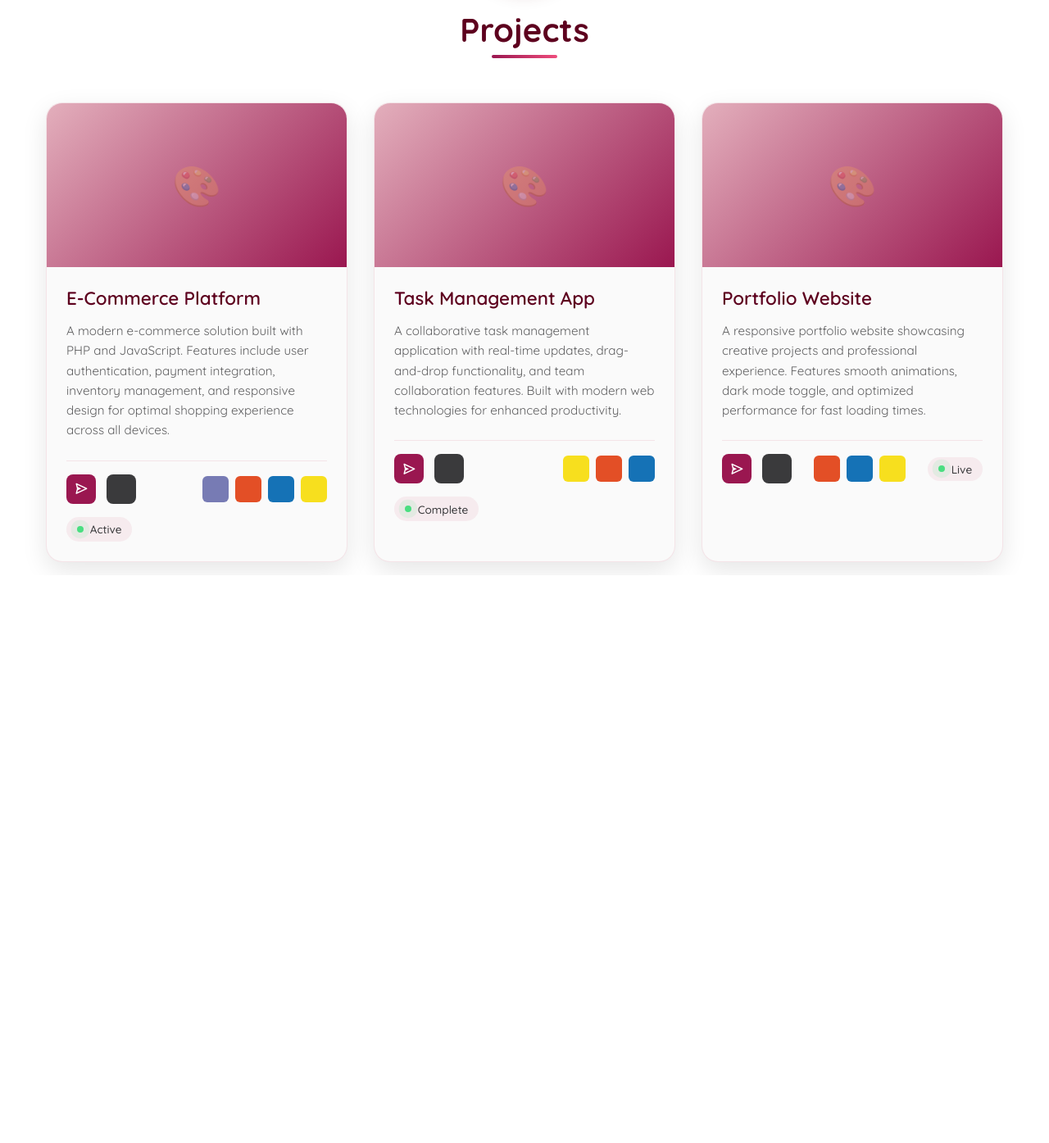
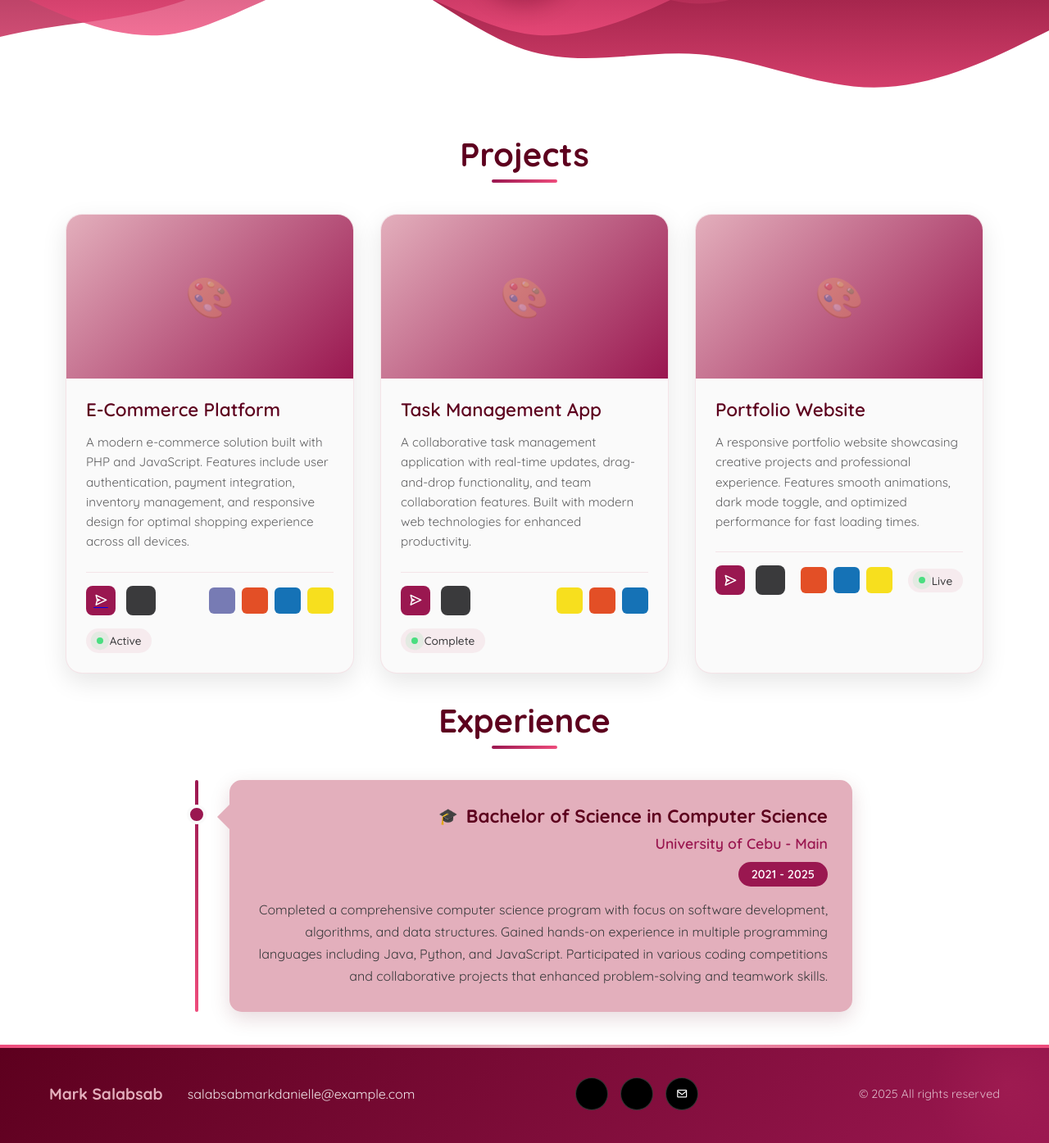
Before and after one commit to KrammyBoy/Portfolio-PHP, a PHP site: page / in a window 1280 px wide. Shown: the part 710-2105 px from the top of the page at 82% size. Before the commit the page ends 1406 px from the top, so only its background shows below. Run offline with PHP 8.4, Linux system fonts and the light colour scheme; some libraries are stand-ins or nearby versions.

Commit message:
Added experience section and footer component

```diff
--- a/src/app/Views/Components/Footer.php
+++ b/src/app/Views/Components/Footer.php
@@ -0,0 +1,18 @@
+<footer class="footer">
+  <div class="footer-content">
+    <div class="footer-left">
+      <div class="footer-name">Mark Salabsab</div>
+      <a href="mailto:your.salabsabmarkdanielle@example.com" class="footer-email"
+        >salabsabmarkdanielle@example.com</a
+      >
+    </div>
+
+    <div class="social-links">
+      <a href="#" class="social-link" title="LinkedIn"><i class='bxl  bx-linkedin'  ></i> </a>
+      <a href="#" class="social-link" title="GitHub"><i class='bxl  bx-github'  ></i> </a>
+      <a href="#" class="social-link" title="Email"><i class='bx  bx-envelope'  ></i> </a>
+    </div>
+
+    <div class="footer-copyright">© 2025 All rights reserved</div>
+  </div>
+</footer>
--- a/src/app/Views/Home.php
+++ b/src/app/Views/Home.php
@@ -1,5 +1,7 @@
     <div class="home">
-        <div class="profile-image"></div>
+        <div class="image-container wave curve">
+            <img src="image.jpg" alt="Profile Picture" class="profile-image"/>
+        </div>
         <div class="project">
             <h1>Projects</h1>
             <div class="projects-container">
@@ -11,8 +13,8 @@
                         <p>A modern e-commerce solution built with PHP and JavaScript. Features include user authentication, payment integration, inventory management, and responsive design for optimal shopping experience across all devices.</p>
                         <div class="moreInfo">
                             <div class="action-buttons">
-                                <i class='bx bx-send'></i>
-                                <i class='bxl bx-github'></i>
+                                <a href="#"><i class='bx bx-send' data-tooltip="Link"></i></a>
+                                <a href="#"><i class='bxl bx-github' data-tooltip="Github"></i></a>
                             </div>
                             <div class="technologies">
                                 <i class='bxl bx-php'></i>
@@ -77,4 +79,19 @@
                 </div>
             </div>
         </div>
+        <div class="experience">
+            <h1>Experience</h1>
+            <div class="experience-container">
+                <div class="timeline-item">
+                    <div class="timeline-content">
+                        <h3 class="degree">Bachelor of Science in Computer Science</h3>
+                        <div class="school">University of Cebu - Main</div>
+                        <span class="duration">2021 - 2025</span>
+                        <p class="description">
+                            Completed a comprehensive computer science program with focus on software development, algorithms, and data structures. Gained hands-on experience in multiple programming languages including Java, Python, and JavaScript. Participated in various coding competitions and collaborative projects that enhanced problem-solving and teamwork skills.
+                        </p>
+                    </div>
+                </div>
+            </div>
+        </div>
     </div>
--- a/src/public/styles/style.css
+++ b/src/public/styles/style.css
@@ -220,23 +221,43 @@ body {
   background: var(--btn-hover);
 }
 
-
 /* Home */
 .home {
   margin-top: 1rem;
-            max-width: 1200px;
   margin: 0 auto;
 }
+.image-container {
+  display: flex;
+  justify-content: center;
+  height: auto;
+  width: 100%;
+  align-items: center;
+  z-index: -1;
+}
+.curve {
+  aspect-ratio: 960/300;
+  width: 100%;
+  height: 20rem;
+  background-repeat: no-repeat;
+  background-position: center;
+  background-size: cover;
+}
+
+.wave {
+  background-image: url("../assets/wave.svg");
+}
+
 .profile-image {
+  position: relative;
+  bottom: 4rem;
   width: 120px;
   height: 120px;
   border-radius: 50%;
   background: linear-gradient(135deg, var(--primary-bg), var(--primary-btn));
-            margin: 1rem auto 2rem;
   box-shadow: 0 8px 24px rgba(93, 0, 30, 0.3);
 }
 
-        .project h1 {
+h1 {
   color: var(--primary-bg);
   font-size: 2.5rem;
   font-weight: 700;
@@ -245,8 +266,8 @@ body {
   position: relative;
 }
 
-        .project h1::after {
-            content: '';
+h1::after {
+  content: "";
   position: absolute;
   bottom: -10px;
   left: 50%;
@@ -260,8 +281,9 @@ body {
 .projects-container {
   display: grid;
   grid-template-columns: repeat(auto-fit, minmax(350px, 1fr));
+  justify-content: center;
   gap: 2rem;
-            padding: 1rem;
+  padding: 0 5rem 0 5rem;
 }
 
 .projectEach {
@@ -339,9 +366,11 @@ body {
   padding-top: 1rem;
   border-top: 1px solid rgba(227, 175, 188, 0.3);
 }
+
 .action-buttons {
   display: flex;
   gap: 0.8rem;
+  position: relative;
 }
 
 .action-buttons i {
@@ -448,7 +478,279 @@ body {
   }
 }
 
+/* Experience Section */
 
+.experience {
+  padding: 0 5rem 0 5rem;
+  max-width: 75rem;
+  margin: 0 auto;
+  margin-top: 2rem;
+}
+.experience-container {
+  position: relative;
+  max-width: 800px;
+  margin: 0 auto;
+}
+.experience-container::before {
+  content: "";
+  position: absolute;
+  top: 0;
+  bottom: 0;
+  width: 4px;
+  background: linear-gradient(180deg, var(--primary-btn), var(--btn-hover));
+  transform: translateX(-50%);
+  border-radius: 2px;
+}
+
+.timeline-item {
+  position: relative;
+  width: 100%;
+  margin-bottom: 40px;
+  opacity: 0;
+  animation: fadeInUp 0.8s forwards;
+}
+
+.timeline-item:nth-child(1) {
+  animation-delay: 0.2s;
+}
+.timeline-item:nth-child(2) {
+  animation-delay: 0.4s;
+}
+.timeline-item:nth-child(3) {
+  animation-delay: 0.6s;
+}
+.timeline-item:nth-child(4) {
+  animation-delay: 0.8s;
+}
+
+@keyframes fadeInUp {
+  from {
+    opacity: 0;
+    transform: translateY(30px);
+  }
+  to {
+    opacity: 1;
+    transform: translateY(0);
+  }
+}
+
+.timeline-content {
+  position: relative;
+  width: 95%;
+  padding: 30px;
+  background: var(--card-bg);
+  border-radius: 15px;
+  box-shadow: 0 8px 25px rgba(93, 0, 30, 0.15);
+  transition: all 0.3s ease;
+}
+
+.timeline-content:hover {
+  transform: translateY(-5px);
+  box-shadow: 0 12px 35px rgba(93, 0, 30, 0.2);
+}
+
+/* Alternate sides */
+.timeline-item:nth-child(odd) .timeline-content {
+  margin-left: auto;
+  text-align: right;
+}
+
+.timeline-item:nth-child(even) .timeline-content {
+  margin-right: auto;
+  text-align: left;
+}
+
+/* Timeline dots */
+.timeline-item::before {
+  content: "";
+  position: absolute;
+  top: 30px;
+  width: 16px;
+  height: 16px;
+  background: var(--primary-btn);
+  border: 4px solid var(--section-bg);
+  border-radius: 50%;
+  transform: translateX(-50%);
+  z-index: 2;
+  transition: all 0.3s ease;
+}
+
+.timeline-item:hover::before {
+  background: var(--btn-hover);
+  transform: translateX(-50%) scale(1.2);
+}
+
+/* Arrows pointing to timeline */
+.timeline-content::before {
+  content: "";
+  position: absolute;
+  top: 30px;
+  width: 0;
+  height: 0;
+  border: 15px solid transparent;
+}
+
+.timeline-item:nth-child(odd) .timeline-content::before {
+  left: -30px;
+  border-right-color: var(--card-bg);
+}
+
+.timeline-item:nth-child(even) .timeline-content::before {
+  right: -30px;
+  border-left-color: var(--card-bg);
+}
+
+.degree {
+  font-size: 1.4rem;
+  font-weight: 700;
+  color: var(--primary-bg);
+  margin-bottom: 8px;
+  display: flex;
+  align-items: center;
+  gap: 10px;
+}
+
+.timeline-item:nth-child(odd) .degree {
+  justify-content: flex-end;
+}
+
+.degree::before {
+  content: "🎓";
+  font-size: 1.2rem;
+}
+
+.school {
+  font-size: 1.1rem;
+  font-weight: 600;
+  color: var(--primary-btn);
+  margin-bottom: 12px;
+}
+
+.duration {
+  display: inline-block;
+  background: var(--primary-btn);
+  color: white;
+  padding: 6px 16px;
+  border-radius: 20px;
+  font-size: 0.9rem;
+  font-weight: 600;
+  margin-bottom: 15px;
+}
+
+.description {
+  font-size: 1rem;
+  line-height: 1.7;
+  color: var(--text-color);
+}
+
+/* Footer */
+.footer {
+  background: linear-gradient(
+    135deg,
+    var(--primary-bg) 0%,
+    var(--primary-btn) 100%
+  );
+  color: white;
+  position: relative;
+  overflow: hidden;
+}
+
+.footer::before {
+  content: "";
+  position: absolute;
+  top: 0;
+  left: 0;
+  right: 0;
+  height: 4px;
+  background: linear-gradient(
+    90deg,
+    var(--btn-hover),
+    var(--card-bg),
+    var(--btn-hover)
+  );
+}
+
+.footer-content {
+  max-width: 1200px;
+  margin: 0 auto;
+  padding: 40px 20px;
+  position: relative;
+  z-index: 2;
+  display: flex;
+  justify-content: space-between;
+  align-items: center;
+}
+
+.footer-left {
+  display: flex;
+  align-items: center;
+  gap: 30px;
+}
+
+.footer-name {
+  font-size: 1.2rem;
+  font-weight: 700;
+  color: var(--card-bg);
+}
+
+.footer-email {
+  color: rgba(255, 255, 255, 0.9);
+  text-decoration: none;
+  transition: color 0.3s ease;
+}
+
+.footer-email:hover {
+  color: var(--btn-hover);
+}
+
+.social-links {
+  display: flex;
+  gap: 15px;
+}
+
+.social-link {
+  display: flex;
+  align-items: center;
+  justify-content: center;
+  color: white;
+  width: 40px;
+  height: 40px;
+  background: black;
+  border-radius: 50%;
+  text-decoration: none;
+  transition: all 0.3s ease;
+  backdrop-filter: blur(10px);
+  border: 1px solid rgba(255, 255, 255, 0.2);
+  font-size: 0.9rem;
+}
+
+
+.social-link:hover {
+  background: var(--btn-hover);
+  transform: translateY(-2px);
+}
+
+.footer-copyright {
+  text-align: center;
+  color: rgba(255, 255, 255, 0.7);
+  font-size: 0.9rem;
+}
+
+/* Decorative elements */
+.footer::after {
+  content: "";
+  position: absolute;
+  top: -50px;
+  right: -50px;
+  width: 200px;
+  height: 200px;
+  background: radial-gradient(
+    circle,
+    rgba(238, 76, 124, 0.1) 0%,
+    transparent 70%
+  );
+  border-radius: 50%;
+}
 
 /* Responsive Design */
 @media (max-width: 768px) {
```
Also changed, not shown: other parts of src/public/styles/style.css (+69 -3 lines), src/public/assets/wave.svg (added), 5 other files. Lines whose indentation alone changed are shown as unchanged.
